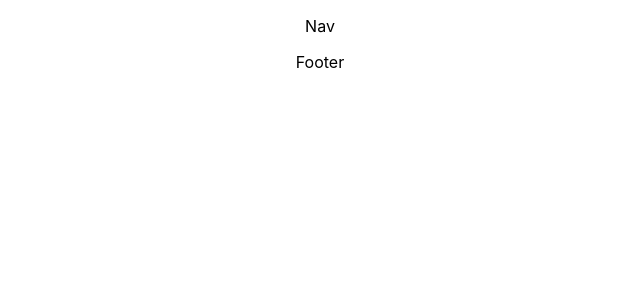
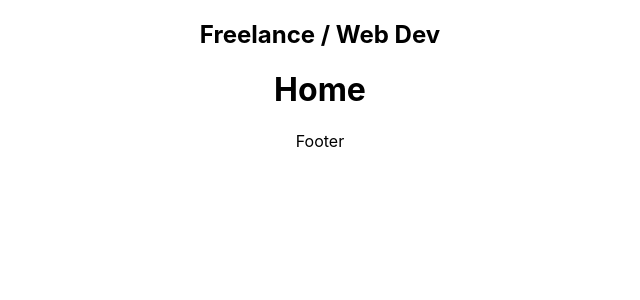
Before and after one commit to venoblin/freelance-webdev, a React (Create React App) app: page / in a window 1280 px wide. Shown: the top 300 px of the page, without its empty margins (320-960 px from the left). Built offline with nearby package versions, Linux system fonts and the light colour scheme.

Commit message:
imported logo to navbar

```diff
--- a/src/components/Logo.tsx
+++ b/src/components/Logo.tsx
@@ -1,6 +1,7 @@
 import '../styles/Logo.css'
 
 const Logo = () => {
+
   return (
     <h1>Freelance / Web Dev</h1>
   )
--- a/src/components/NavBar.tsx
+++ b/src/components/NavBar.tsx
@@ -1,9 +1,10 @@
 import '../styles/NavBar.css'
+import Logo from './Logo'
 
 const NavBar = () => {
   return (
     <nav className='main-nav'>
-      <p>Nav</p>
+      <Logo />
     </nav>
   )
 }
--- a/src/components/routes/Home.tsx
+++ b/src/components/routes/Home.tsx
@@ -3,7 +3,7 @@ import '../../styles/Home.css'
 const Home = () => {
   return (
     <div className='home'>
-
+      <h1>Home</h1>
     </div>
   )
 }
```
